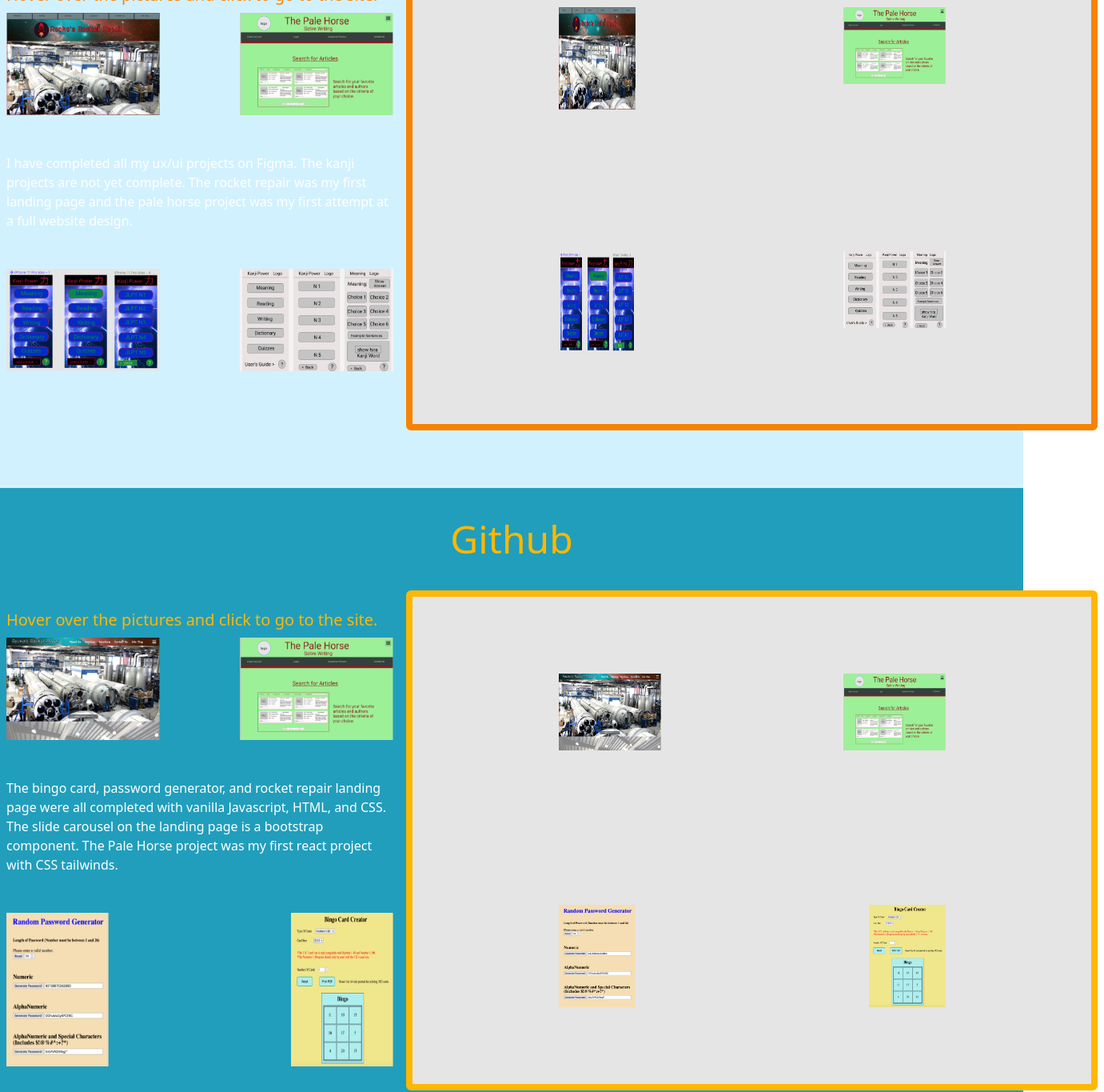
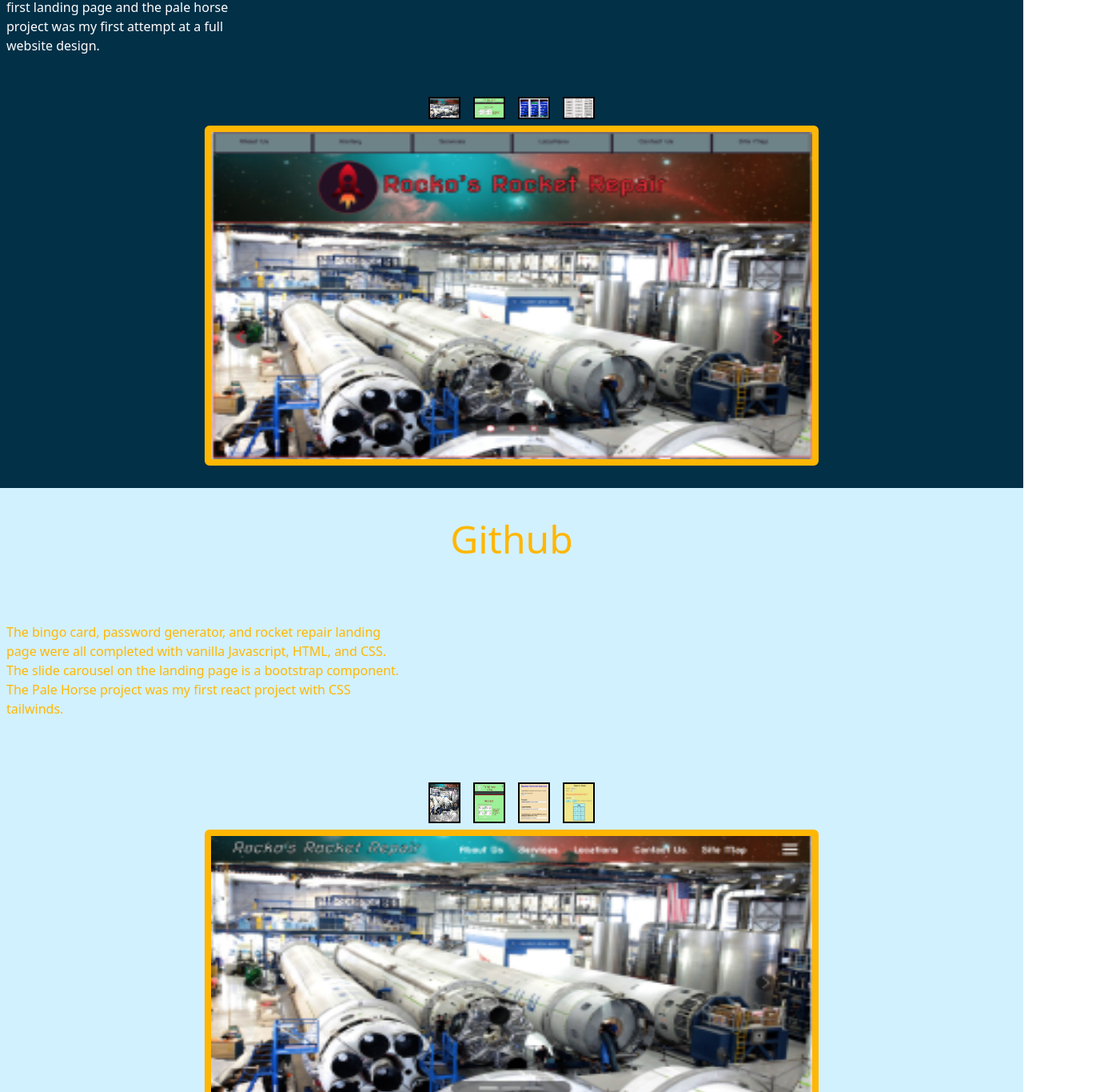
Before and after one commit to stmidi613/react-portfolio, a React (Create React App) app: page /projects in a window 1280 px wide. Shown: the part 1040-2405 px from the top of the page at 80% size, 1381 px wide, since content can reach past the window. Built offline with nearby package versions, Linux system fonts and the light colour scheme.

Commit message:
I had to make three different components for each of the display boxes in the three sections. I will also have to do further CSS and download better pictures.

```diff
--- /dev/null
+++ b/src/Projects/FigZoom.jsx
@@ -0,0 +1,88 @@
+
+import React, {Fragment} from 'react';
+import "./Projects.css";
+import figproj0 from "./Pictures/rocket.png";
+import figproj1 from "./Pictures/palehorse.png";
+import figproj2 from "./Pictures/kanjiux.png";
+import figproj3 from "./Pictures/kanjiui.png";
+
+const figprojects = [figproj0, figproj1, figproj2, figproj3]
+
+function displayProject(num) {
+    for(let i=0; i<=3; i++){
+    document.getElementById(`bg-figproj${i}`).style.display = "none";
+    document.getElementById(`sm-figproj${i}`).style.borderColor = "black";
+    }
+    document.getElementById(`bg-figproj${num}`).style.zIndex = "20";
+    document.getElementById(`bg-figproj${num}`).style.display = "flex";
+    document.getElementById(`sm-figproj${num}`).style.borderColor = "#FFB703";
+}
+
+function Figzoom() {
+  return (
+    <Fragment>
+      <div>
+        <div className="pt-8 flex justify-center">
+          <img
+            src={figprojects[0]}
+            alt=""
+            onMouseOver={() => displayProject(0)}
+            id="sm-figproj0"
+            className="w-10 m-2 border-2"
+          />
+          <img
+            src={figprojects[1]}
+            alt=""
+            id="sm-figproj1"
+            onMouseOver={() => displayProject(1)}
+            className="w-10 m-2 border-2"
+          />
+          <img
+            src={figprojects[2]}
+            alt=""
+            id="sm-figproj2"
+            onMouseOver={() => displayProject(2)}
+            className="w-10 m-2 border-2"
+          />
+          <img
+            src={figprojects[3]}
+            alt=""
+            id="sm-figproj3"
+            onMouseOver={() => displayProject(3)}
+            className="w-10 m-2 border-2"
+          />
+        </div>
+        <div className="pb-15 flex justify-center items-center">
+          <div className="bg-[#E5E5E5] flex mx-2 border-8 border-yellow rounded-md h-[425px] w-3/5">
+            <img
+              src={figprojects[0]}
+              alt=""
+              id="bg-figproj0"
+              className="z-10 w-full"
+            />
+            <img
+              src={figprojects[1]}
+              alt=""
+              id="bg-figproj1"
+              className="hide hidden relative w-full z-10"
+            />
+            <img
+              src={figprojects[2]}
+              alt=""
+              id="bg-figproj2"
+              className="hide hidden relative w-full"
+            />
+            <img
+              src={figprojects[3]}
+              alt=""
+              id="bg-figproj3"
+              className="hide hidden relative w-full"
+            />
+          </div>
+        </div>
+      </div>
+    </Fragment>
+  );
+}
+
+export default Figzoom;
--- a/src/Projects/Figma.jsx
+++ b/src/Projects/Figma.jsx
@@ -1,46 +1,28 @@
 import React, { Fragment } from "react";
-import kanjiui from "./Pictures/kanjiui.png";
-import kanjiux from "./Pictures/kanjiux.png";
-import ph from "./Pictures/palehorse.png";
-import rocket from "./Pictures/rocket.png";
+import Figzoom from "./FigZoom";
+import proj0 from "./Pictures/kanjiui.png";
+import proj1 from "./Pictures/kanjiux.png";
+import proj2 from "./Pictures/palehorse.png";
+import proj3 from "./Pictures/rocket.png";
+
+const projects = [proj0, proj1, proj2, proj3]
 
 function Figma() {
   return (
     <Fragment>
-      <div className="h-[825px] bg-lightblue">
+      <div className="h-[825px] bg-darkblue">
         <h1 className="text-5xl text-gold text-center p-10">Figma</h1>
-        <div className="flex flex-row justify-around">
-          <div className="flex flex-col justify-around">
-            <div className="flex flex-wrap justify-between w-[500px]">
-            <span className="text-gold text-xl ml-2">Hover over the pictures and click to go to the site.</span>
-              <img src={rocket} alt="" className="m-2 w-48 h-32" />
-              <img src={ph} alt="" className="m-2 w-48 h-32" />
-            <p className="text-white my-10 mx-2 w-[500px]">
+          <div className="flex flex-col md:flex-row justify-between">
+            <p className="text-white my-3 mx-2 md:w-1/4">
               I have completed all my ux/ui projects on Figma. The kanji
               projects are not yet complete. The rocket repair was my first
               landing page and the pale horse project was my first attempt at a
               full website design.
             </p>
-              <img src={kanjiux} alt="" className="m-2 w-48 h-32" />
-              <img src={kanjiui} alt="" className="m-2 w-48 h-32" />
-            </div>
+          <div className="float-right w-4/5">
           </div>
-          <div>
-            <div
-              id="zoombox"
-              className="bg-[#E5E5E5] flex flex-wrap justify-center items-center mx-2 border-8 border-gold rounded-md h-[625px] w-[865px]"
-            >
-              <div className="flex flex-wrap justify-between w-[500px]">
-                <img src={rocket} alt="" className="m-2 w-24 h-32" />
-                <img src={ph} alt="" className="m-2 w-32 h-24" />
-              </div>
-              <div className="flex flex-wrap justify-between w-[500px]">
-                <img src={kanjiux} alt="" className="m-2 w-24 h-32" />
-                <img src={kanjiui} alt="" className="m-2 w-32 h-24" />
-              </div>
-            </div>
           </div>
-        </div>
+          <Figzoom />
       </div>
     </Fragment>
   );
--- a/src/Projects/Github.jsx
+++ b/src/Projects/Github.jsx
@@ -1,49 +1,18 @@
 import React, { Fragment } from "react";
-import rocketsite from "./Pictures/rocketsite.png";
-import palehorse from "./Pictures/palehorse.png";
-import password from "./Pictures/password.png";
-import bingo from "./Pictures/bingo.png";
+import Gitzoom from "./Gitzoom";
 
 function Github() {
   return (
     <Fragment>
-      <div className="h-[825px] bg-teal">
+      <div className="h-[825px] bg-lightblue">
         <h1 className="text-5xl text-yellow text-center p-10">Github</h1>
-        <div className="flex flex-row justify-around">
-          <div className="flex flex-col justify-around">
-            <div className="flex flex-wrap justify-between w-[500px]">
-              <span className="text-yellow text-xl ml-2">
-                Hover over the pictures and click to go to the site.
-              </span>
-              <img src={rocketsite} alt="" className="m-2 w-48 h-32" />
-              <img src={palehorse} alt="" className="m-2 w-48 h-32" />
-              <p className="text-white my-10 mx-2 w-[500px]">
-                The bingo card, password generator, and rocket repair landing
-                page were all completed with vanilla Javascript, HTML, and CSS.
-                The slide carousel on the landing page is a bootstrap component.
-                The Pale Horse project was my first react project with CSS
-                tailwinds.
-              </p>
-              <img src={password} alt="" className="m-2 w-32 h-48" />
-              <img src={bingo} alt="" className="m-2 w-32 h-48" />
-            </div>
-          </div>
-          <div>
-            <div
-              id="zoombox"
-              className="bg-[#E5E5E5] flex flex-wrap justify-center items-center mx-2 border-8 border-yellow rounded-md h-[625px] w-[865px]"
-            >
-              <div className="flex flex-wrap justify-between w-[500px]">
-                <img src={rocketsite} alt="" className="m-2 w-32 h-24" />
-                <img src={palehorse} alt="" className="m-2 w-32 h-24" />
-              </div>
-              <div className="flex flex-wrap justify-between w-[500px]">
-                <img src={password} alt="" className="m-2 w-24 h-32" />
-                <img src={bingo} alt="" className="m-2 w-24 h-32" />
-              </div>
-            </div>
-          </div>
-        </div>
+        <p className="text-yellow my-10 mx-2 w-[500px]">
+          The bingo card, password generator, and rocket repair landing page
+          were all completed with vanilla Javascript, HTML, and CSS. The slide
+          carousel on the landing page is a bootstrap component. The Pale Horse
+          project was my first react project with CSS tailwinds.
+        </p>
+        <Gitzoom />
       </div>
     </Fragment>
   );
--- /dev/null
+++ b/src/Projects/Gitzoom.jsx
@@ -0,0 +1,87 @@
+import React, {Fragment} from 'react';
+import "./Projects.css";
+import gitproj0 from "./Pictures/rocketsite.png";
+import gitproj1 from "./Pictures/palehorse.png";
+import gitproj2 from "./Pictures/password.png";
+import gitproj3 from "./Pictures/bingo.png";
+
+const gitprojects = [gitproj0, gitproj1, gitproj2, gitproj3]
+
+function displayProject(num) {
+    for(let i=0; i<=3; i++){
+    document.getElementById(`bg-gitproj${i}`).style.display = "none";
+    document.getElementById(`sm-gitproj${i}`).style.borderColor = "black";
+    }
+    document.getElementById(`bg-gitproj${num}`).style.zIndex = "20";
+    document.getElementById(`bg-gitproj${num}`).style.display = "flex";
+    document.getElementById(`sm-gitproj${num}`).style.borderColor = "#FFB703";
+}
+
+function Gitzoom() {
+  return (
+    <Fragment>
+      <div>
+        <div className="pt-8 flex justify-center">
+          <img
+            src={gitprojects[0]}
+            alt=""
+            onMouseOver={() => displayProject(0)}
+            id="sm-gitproj0"
+            className="w-10 m-2 border-2"
+          />
+          <img
+            src={gitprojects[1]}
+            alt=""
+            id="sm-gitproj1"
+            onMouseOver={() => displayProject(1)}
+            className="w-10 m-2 border-2"
+          />
+          <img
+            src={gitprojects[2]}
+            alt=""
+            id="sm-gitproj2"
+            onMouseOver={() => displayProject(2)}
+            className="w-10 m-2 border-2"
+          />
+          <img
+            src={gitprojects[3]}
+            alt=""
+            id="sm-gitproj3"
+            onMouseOver={() => displayProject(3)}
+            className="w-10 m-2 border-2"
+          />
+        </div>
+        <div className="pb-15 flex justify-center items-center">
+          <div className="bg-[#E5E5E5] flex mx-2 border-8 border-yellow rounded-md h-[425px] w-3/5">
+            <img
+              src={gitprojects[0]}
+              alt=""
+              id="bg-gitproj0"
+              className="z-10 w-full"
+            />
+            <img
+              src={gitprojects[1]}
+              alt=""
+              id="bg-gitproj1"
+              className="hide hidden relative w-full z-10"
+            />
+            <img
+              src={gitprojects[2]}
+              alt=""
+              id="bg-gitproj2"
+              className="hide hidden relative w-full"
+            />
+            <img
+              src={gitprojects[3]}
+              alt=""
+              id="bg-gitproj3"
+              className="hide hidden relative w-full"
+            />
+          </div>
+        </div>
+      </div>
+    </Fragment>
+  );
+}
+
+export default Gitzoom;
--- a/src/Projects/Zoombox.jsx
+++ b/src/Projects/PSZoombox.jsx
@@ -19,11 +19,11 @@ function displayProject(num) {
     document.getElementById(`sm-proj${num}`).style.borderColor = "#FFB703";
 }
 
-function Zoombox() {
+function PSZoombox() {
   return (
     <Fragment>
       <div>
-        <div className="pt-10 flex justify-center">
+        <div className="pt-8 flex justify-center">
           <img
             src={projects[0]}
             alt=""
@@ -67,7 +67,7 @@ function Zoombox() {
             className="w-10 m-2 border-2 proj6"
           />
         </div>
-        <div className="pb-10 pt-2 flex justify-center items-center">
+        <div className="pb-15 flex justify-center items-center">
           <div className="bg-[#E5E5E5] flex mx-2 border-8 border-yellow rounded-md h-[425px] w-3/5">
             <img
               src={projects[0]}
@@ -114,4 +114,4 @@ function Zoombox() {
   );
 }
 
-export default Zoombox;
+export default PSZoombox;
--- a/src/Projects/Projects.jsx
+++ b/src/Projects/Projects.jsx
@@ -2,7 +2,6 @@ import React, { Fragment } from "react";
 import Photoshop from "./Photoshop";
 import Figma from "./Figma";
 import Github from "./Github";
-import Zoombox from "./Zoombox";
 
 function Projects() {
   return (
```
Also changed, not shown: src/Projects/Photoshop.jsx (+5 -5 lines).
